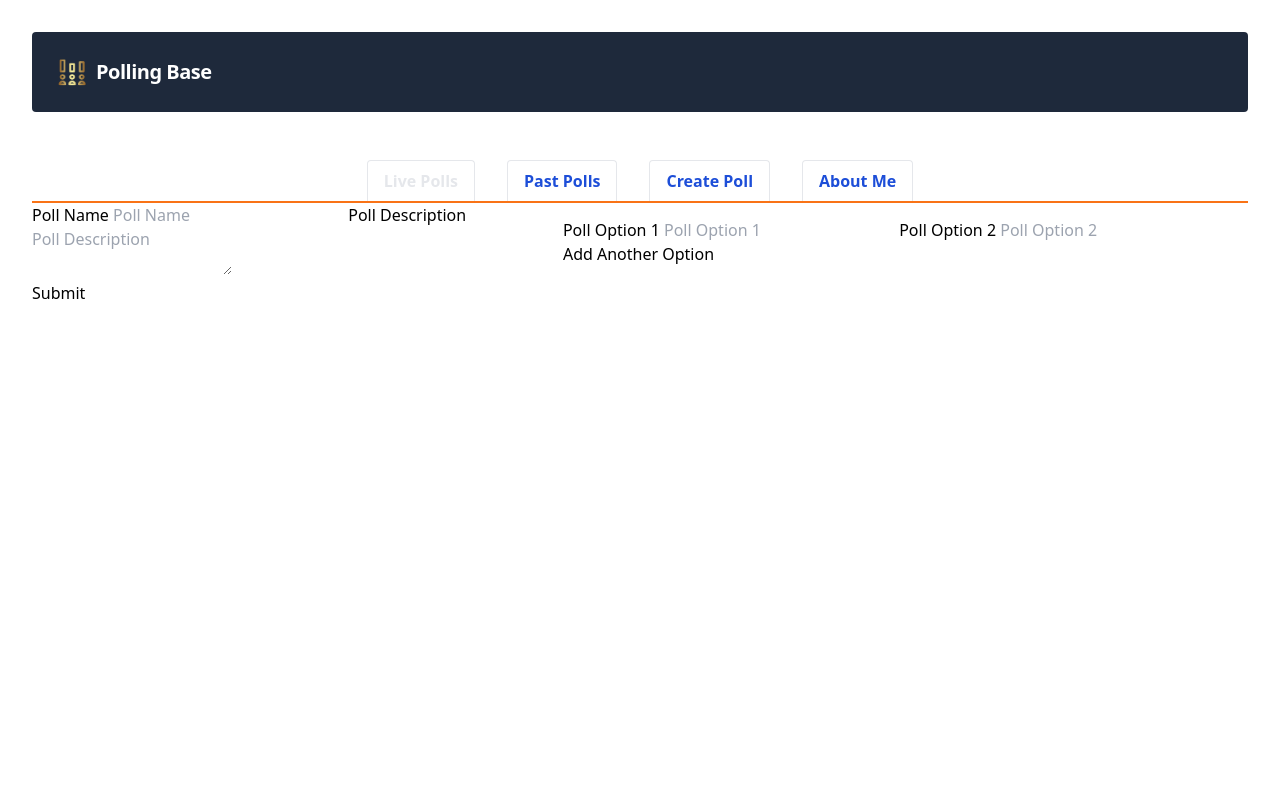
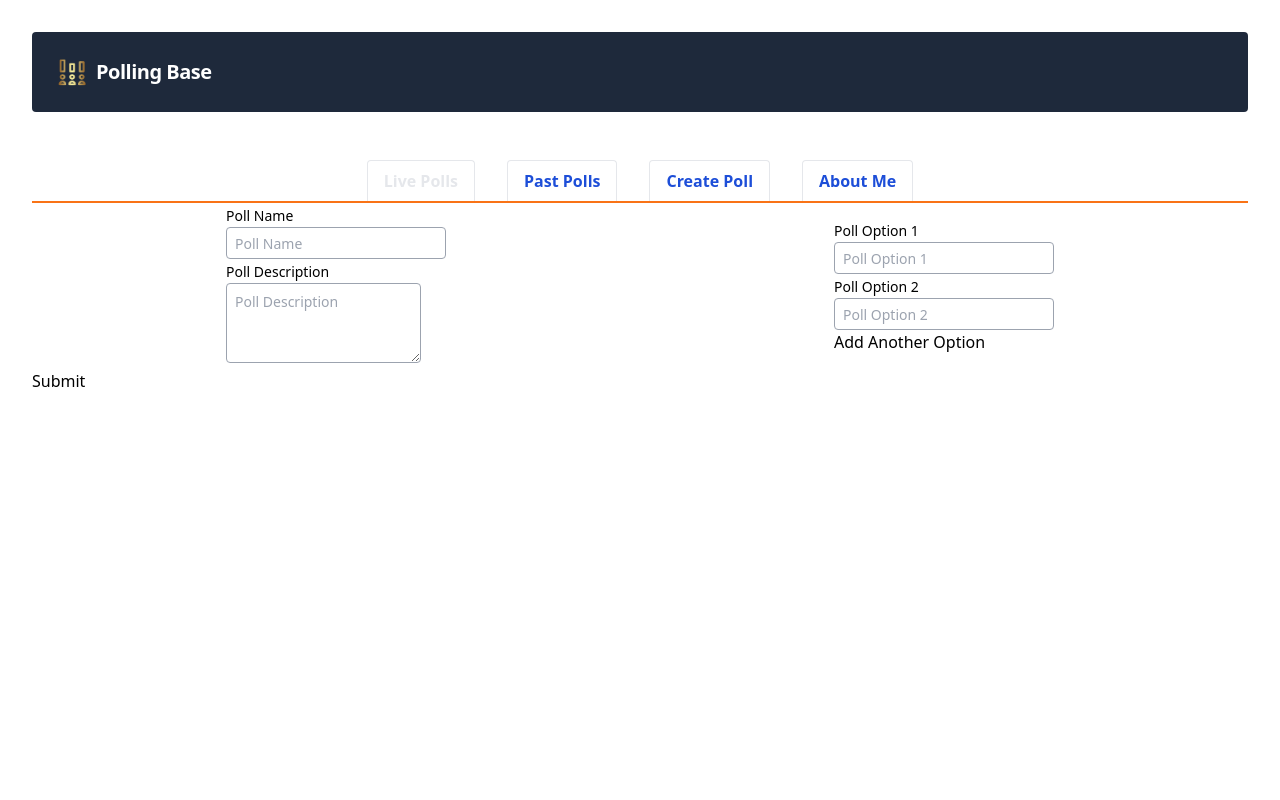
Before and after one commit to Lakshit-Chiranjiv/Polling-app, a Svelte app: page / in a window 1280 px wide. Shown: the top 800 px of the page. Built offline with nearby package versions, Linux system fonts and the light colour scheme.

Commit message:
label and input styles

```diff
--- a/src/components/CreateForm.svelte
+++ b/src/components/CreateForm.svelte
@@ -6,18 +6,22 @@
     <form>
         <div class="flex justify-around items-center">
             <div>
-                <label for="pollName">Poll Name</label>
-                <input type="text" id="pollName" name="pollName" placeholder="Poll Name"/>
+                <label for="pollName" class="text-sm">Poll Name</label><br>
+                <input type="text" id="pollName" name="pollName" placeholder="Poll Name" class="border-gray-400 outline-0 border rounded text-sm h-8 p-2"/>
+                <br>
 
-                <label for="pollDescription">Poll Description</label>
-                <textarea id="pollDescription" name="pollDescription" placeholder="Poll Description"/>
+                <label for="pollDescription" class="text-sm">Poll Description</label><br>
+                <textarea id="pollDescription" name="pollDescription" placeholder="Poll Description" class="border-gray-400 outline-0 border rounded text-sm h-20 p-2"/>
+                <br>
             </div>
 
             <div>
-                <label for="pollOption1">Poll Option 1</label>
-                <input type="text" id="pollOption1" name="pollOption1" placeholder="Poll Option 1"/>
-                <label for="pollOption2">Poll Option 2</label>
-                <input type="text" id="pollOption2" name="pollOption2" placeholder="Poll Option 2"/>
+                <label for="pollOption1" class="text-sm">Poll Option 1</label><br>
+                <input type="text" id="pollOption1" name="pollOption1" placeholder="Poll Option 1" class="border-gray-400 outline-0 border rounded text-sm h-8 p-2"/>
+                <br>
+                <label for="pollOption2" class="text-sm">Poll Option 2</label><br>
+                <input type="text" id="pollOption2" name="pollOption2" placeholder="Poll Option 2" class="border-gray-400 outline-0 border rounded text-sm h-8 p-2"/>
+                <br>
 
                 <button type="button">Add Another Option</button>
             </div>
```
